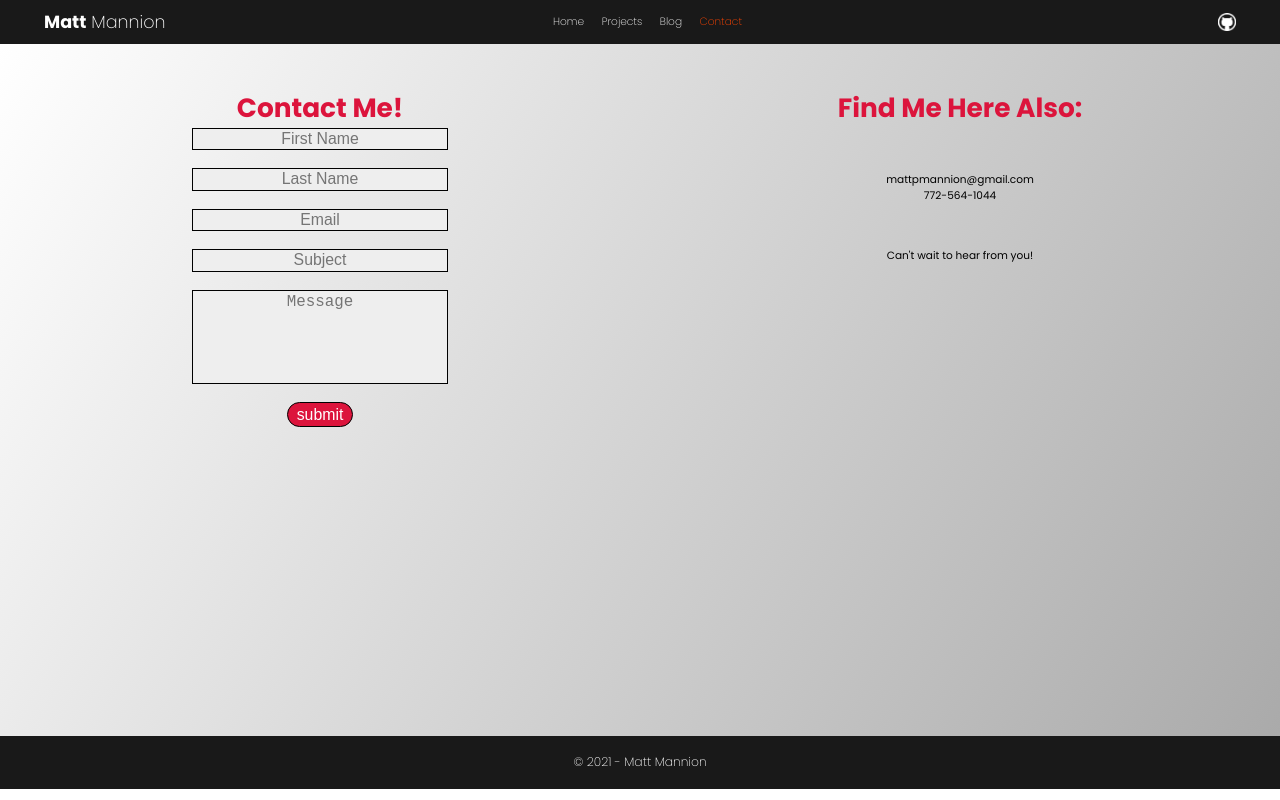
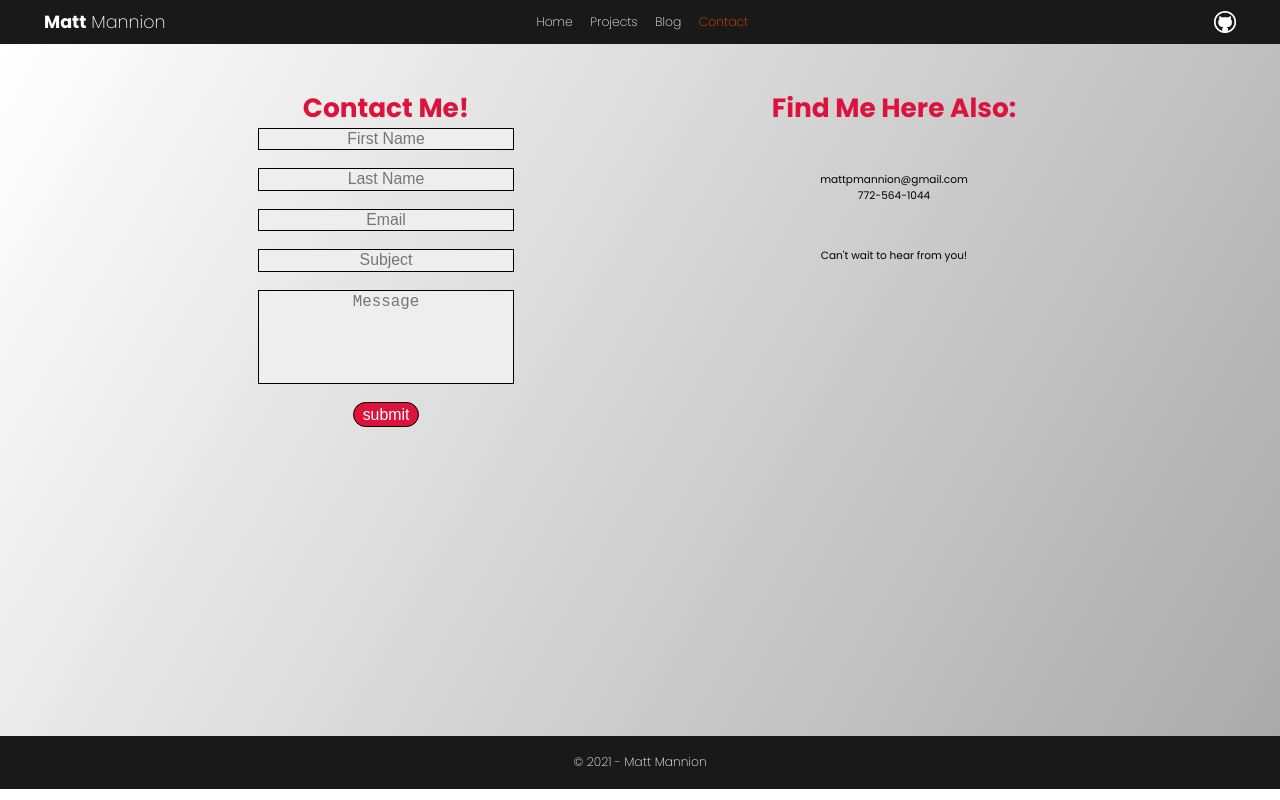
Before and after one commit to mattmannion/portfolio, a Next.js app in the folder ne/: page /contact in a window 1280 px wide. Built offline with nearby package versions, Linux system fonts and the light colour scheme.

Commit message:
minor changes

```diff
--- a/ne/app/nav/Nav.tsx
+++ b/ne/app/nav/Nav.tsx
@@ -29,6 +29,8 @@ export function Nav() {
       <Head>
         <title>{location(pathname)}</title>
         <meta name='description' content="Matt Mannion's Portfolio and Blog." />
+        {/* <link rel='icon' href='/portfolio_icon.png' /> */}
+        <link rel='icon' href='/icons/about_me_icon.png' />
       </Head>
       <nav className='nav'>
         <div className='nav__name'>
--- a/ne/sass/abs/_mq_manager.scss
+++ b/ne/sass/abs/_mq_manager.scss
@@ -1,6 +1,11 @@
 @mixin respond($breakpoint) {
   @if $breakpoint==fourK {
-    @media screen and (min-width: 2560px) {
+    @media screen and (min-width: 3000px) {
+      @content;
+    }
+  }
+  @if $breakpoint==twoK {
+    @media screen and (min-width: 2500px) {
       @content;
     }
   }
--- a/ne/sass/base/_typography.scss
+++ b/ne/sass/base/_typography.scss
@@ -47,8 +47,12 @@ html {
     font-size: 62.5%;
   }
 
+  @include respond(twoK) {
+    font-size: 100%;
+  }
+
   @include respond(fourK) {
-    font-size: 100%;
+    font-size: 150%;
   }
 }
 
--- a/ne/sass/components/_nav.scss
+++ b/ne/sass/components/_nav.scss
@@ -1,5 +1,5 @@
 $nav-accent: orangered;
-$icon_size: 2rem;
+$icon_size: 2.5rem;
 
 .nav {
   &__accent {
@@ -16,13 +16,13 @@ $icon_size: 2rem;
   color: white;
 
   &__links {
-    font-size: 1.2rem;
+    font-size: 1.4rem;
 
     @include centerFlex;
     flex-flow: wrap;
 
     // transform fixes centering slightly
-    transform: translate(-13%);
+    transform: translate(-12%);
 
     div {
       margin: 0rem 0.5rem;
@@ -40,7 +40,7 @@ $icon_size: 2rem;
   }
 
   &__icons {
-    font-size: 1.2rem;
+    font-size: 1.4rem;
 
     @include centerGrid;
     grid-template-columns: 1fr 1fr;
--- a/ne/sass/pages/_contact.scss
+++ b/ne/sass/pages/_contact.scss
@@ -5,6 +5,8 @@
 
   background: linear-gradient(120deg, white, #aaa);
   height: 81vh;
+
+  padding: 0rem 15rem;
   padding-top: 5rem;
 
   &__title {
```
Also changed, not shown: ne/app/home/About.tsx (+4 -5 lines), ne/public/portfolio_icon.png (added).
